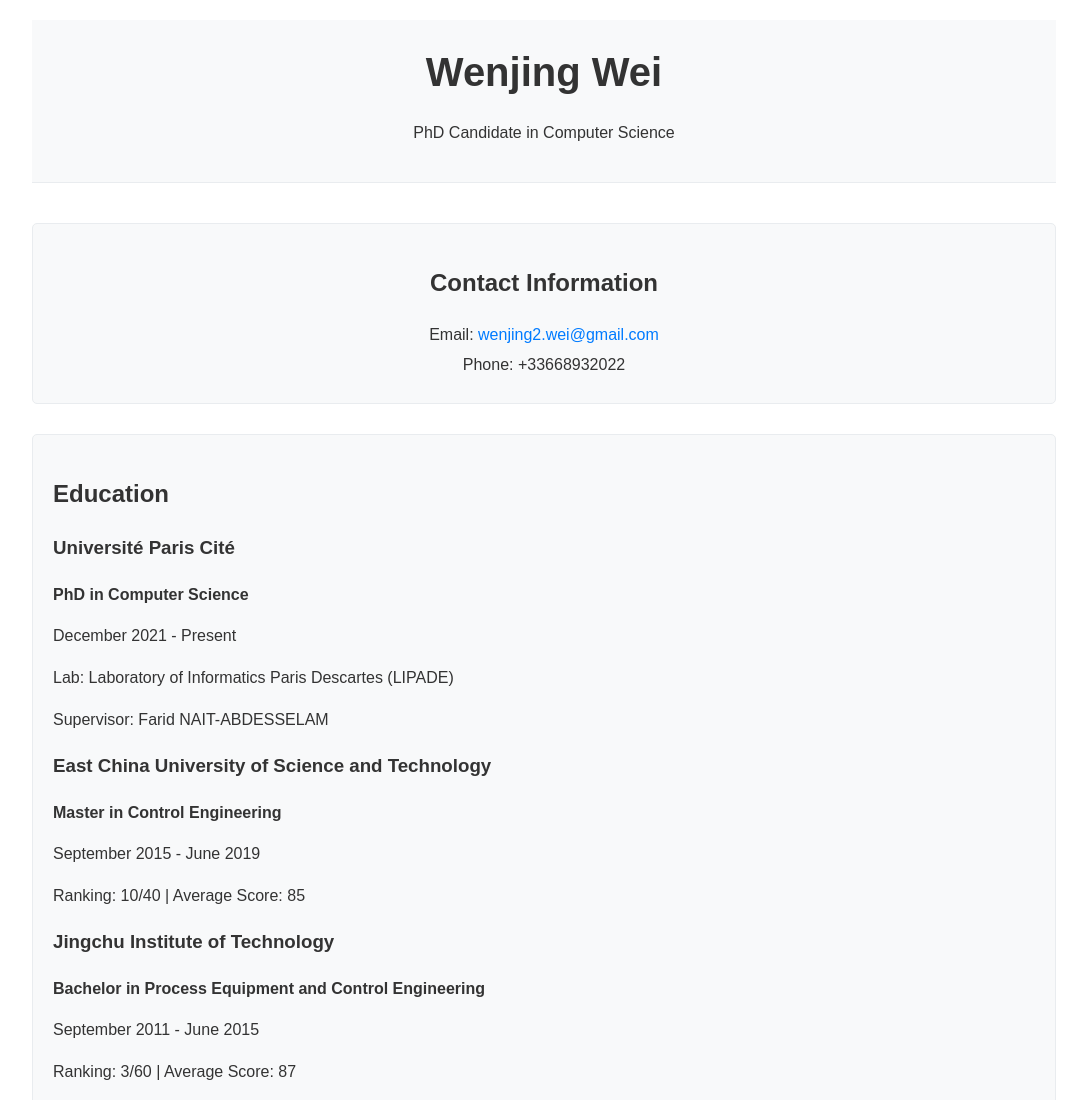
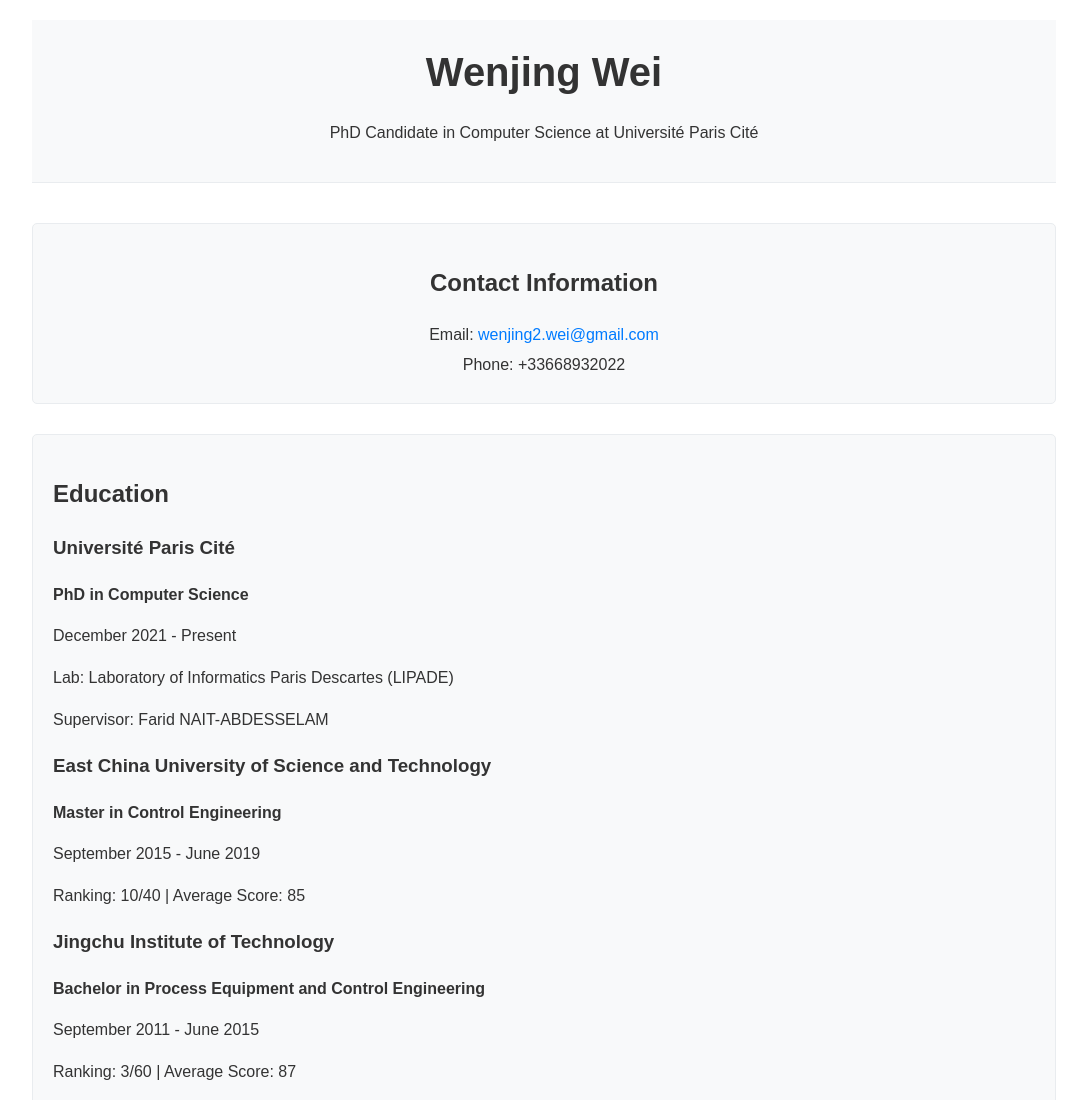
Before and after one commit to Wenjing-Wei/Wenjing-Wei.github.io, a plain HTML site: page index.html in a window 1280 px wide. Shown: the top 1100 px of the page, without its empty margins (96-1183 px from the left). Drawn offline with Linux system fonts and the light colour scheme.

Commit message:
Update index.html

```diff
--- a/index.html
+++ b/index.html
@@ -61,7 +61,7 @@
 
     <header>
         <h1>Wenjing Wei</h1>
-        <p>PhD Candidate in Computer Science</p>
+        <p>PhD Candidate in Computer Science at Université Paris Cité</p>
     </header>
 
     <section class="contact-info">
```
